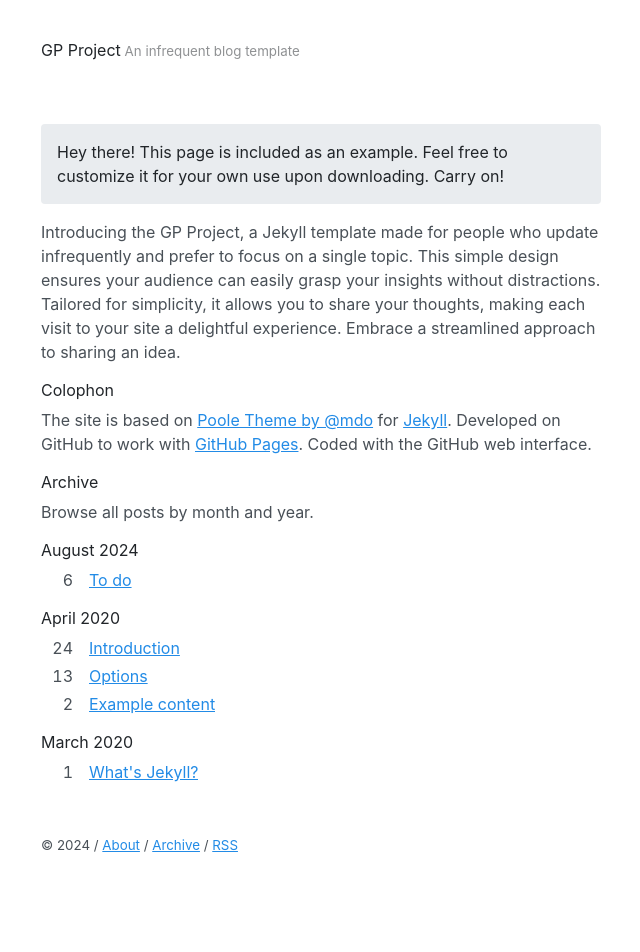
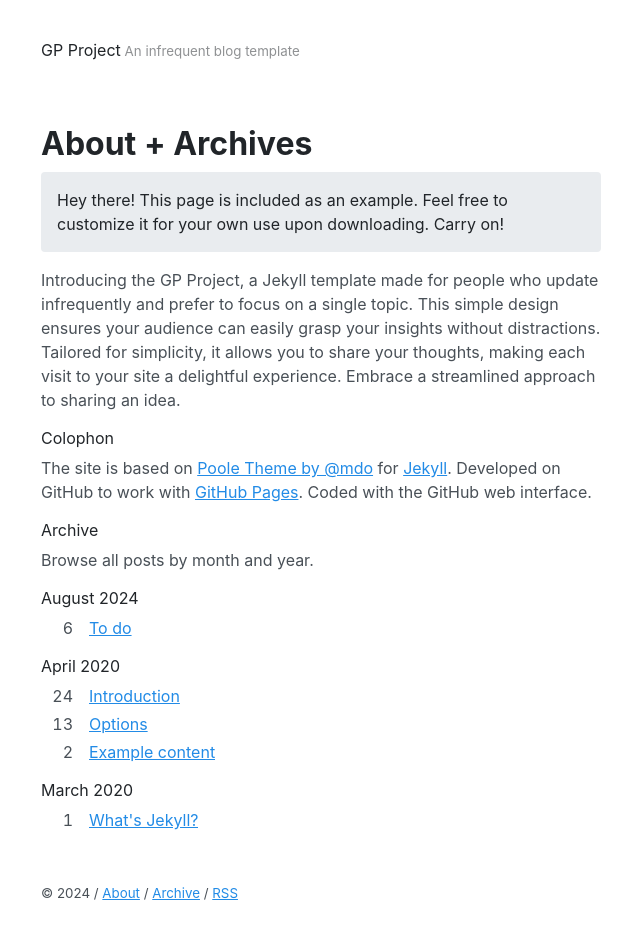
Before and after one commit to akmolteni/gp, a Jekyll site: the page built from archive.md, in a window 1280 px wide. Shown: the whole page, without its empty margins (319-959 px from the left). Built offline with Jekyll 4.4.1, drawn with Linux system fonts in a browser that asks for light colours; before the commit the page ends 904 px from its top, so only the background shows below that.

Commit message:
Update toc.html

```diff
--- a/_layouts/toc.html
+++ b/_layouts/toc.html
@@ -3,5 +3,6 @@ layout: default
 ---
 
 <article class="toc">
+  <h1 class="toc-title">{{ page.title }}</h1>
   {{ content }}
 </article>
```
